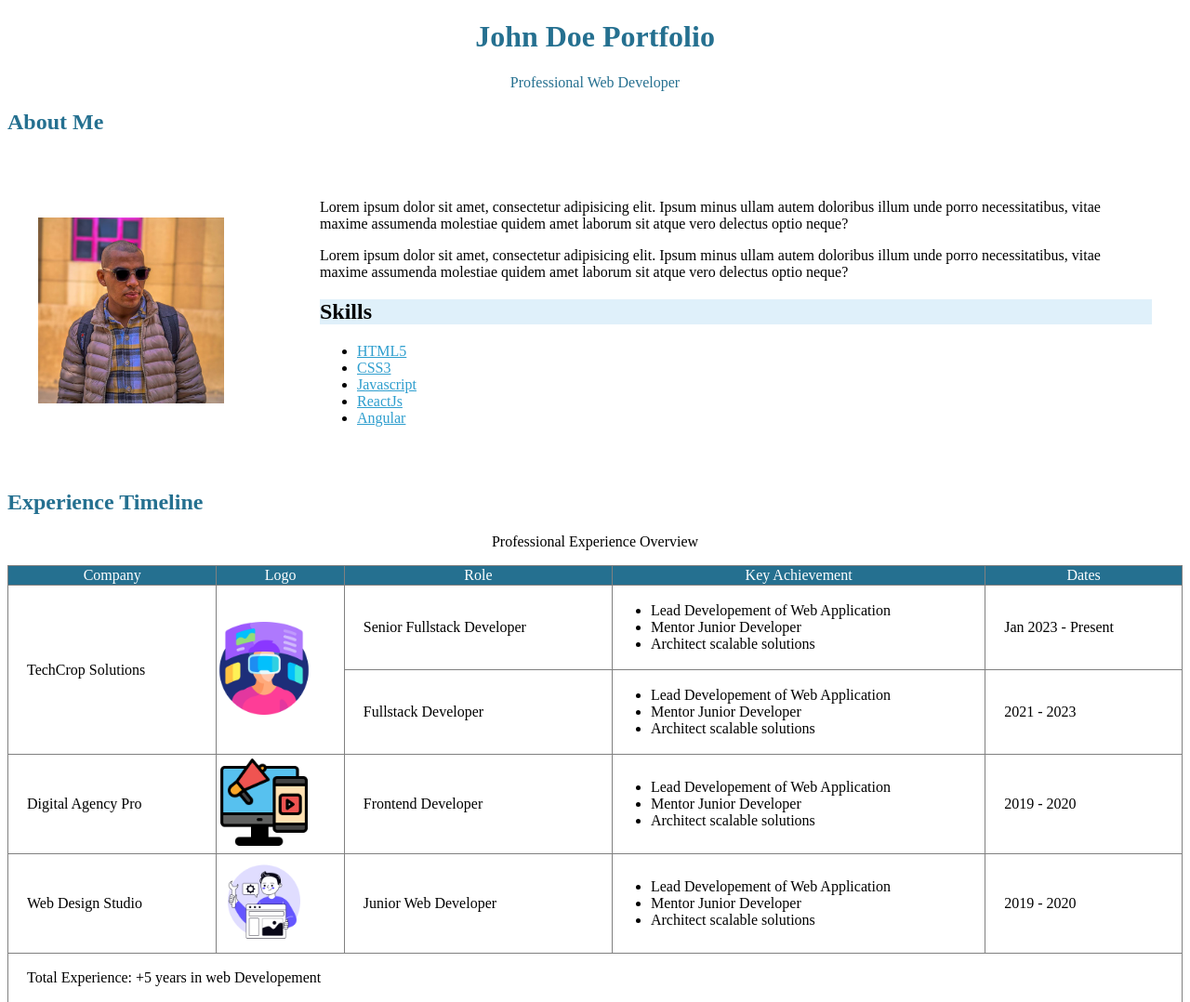
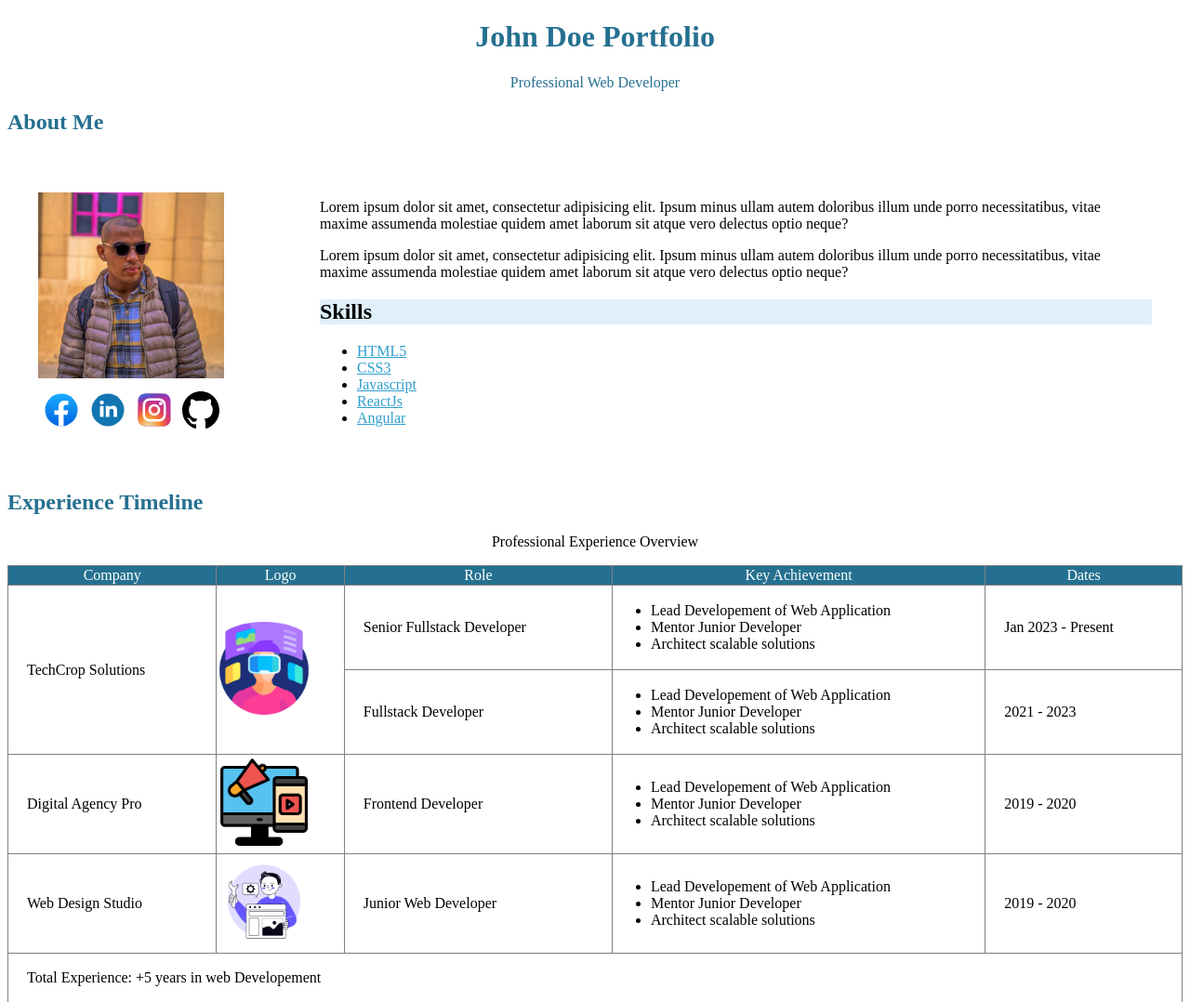
Before and after one commit to amralisamir2023/Assignment-1, a plain HTML site: page index.html in a window 1280 px wide. Shown: the top 1078 px of the page at 93% size. Drawn offline with Linux system fonts and the light colour scheme.

Commit message:
Add social media icons and update layout in index.html

```diff
--- a/index.html
+++ b/index.html
@@ -16,7 +16,15 @@
         <h2  style="color: #257090;">About Me</h2>
         <table style="padding: 30px;">
             <tr>
-                <td><img src="./imgs/photo_٢٠٢٥-٠٣-٢٩_١٧-٣٦-٣٠.jpg" alt="personal-photo" width="200px"></td>
+                <td style="text-align: center;">
+                    <img src="./imgs/photo_٢٠٢٥-٠٣-٢٩_١٧-٣٦-٣٠.jpg" alt="personal-photo" width="200px">
+                    <div style="margin-top: 10px; display: flex;flex-wrap: nowrap;">
+                        <a href="#" style="margin: 0 5px; padding: 0; "><img src="./imgs/icons/social/facebook-1-svgrepo-com.svg" alt="facebook" style="width: 40px; margin: 0; padding: 0;"></a>
+                        <a href="#" style="margin: 0 5px; padding: 0;"><img src="./imgs/icons/social/linkedin-1-svgrepo-com.svg" alt="linkedin" style="width: 40px; margin: 0; padding: 0;"></a>
+                        <a href="#" style="margin: 0 5px; padding: 0;"><img src="./imgs/icons/social/instagram-1-svgrepo-com.svg" alt="instagram" style="width: 40px; margin: 0; padding: 0;"></a>
+                        <a href="#" style="margin: 0 5px; padding: 0;"><img src="./imgs/icons/social/github-142-svgrepo-com.svg" alt="Github" style="width: 40px; margin: 0; padding: 0;"></a>
+                    </div>
+                </td>
                 <td style="padding-left: 100px;">
                     <p>Lorem ipsum dolor sit amet, consectetur adipisicing elit. Ipsum minus ullam autem doloribus illum unde porro necessitatibus, vitae maxime assumenda molestiae quidem amet laborum sit atque vero delectus optio neque?</p>
                     <p>Lorem ipsum dolor sit amet, consectetur adipisicing elit. Ipsum minus ullam autem doloribus illum unde porro necessitatibus, vitae maxime assumenda molestiae quidem amet laborum sit atque vero delectus optio neque?</p>
```
Also changed, not shown: imgs/icons/social/facebook-1-svgrepo-com.svg (added), imgs/icons/social/github-142-svgrepo-com.svg (added), imgs/icons/social/instagram-1-svgrepo-com.svg (added), imgs/icons/social/linkedin-1-svgrepo-com.svg (added), imgs/icons/social_media_icons.jpg (added).
